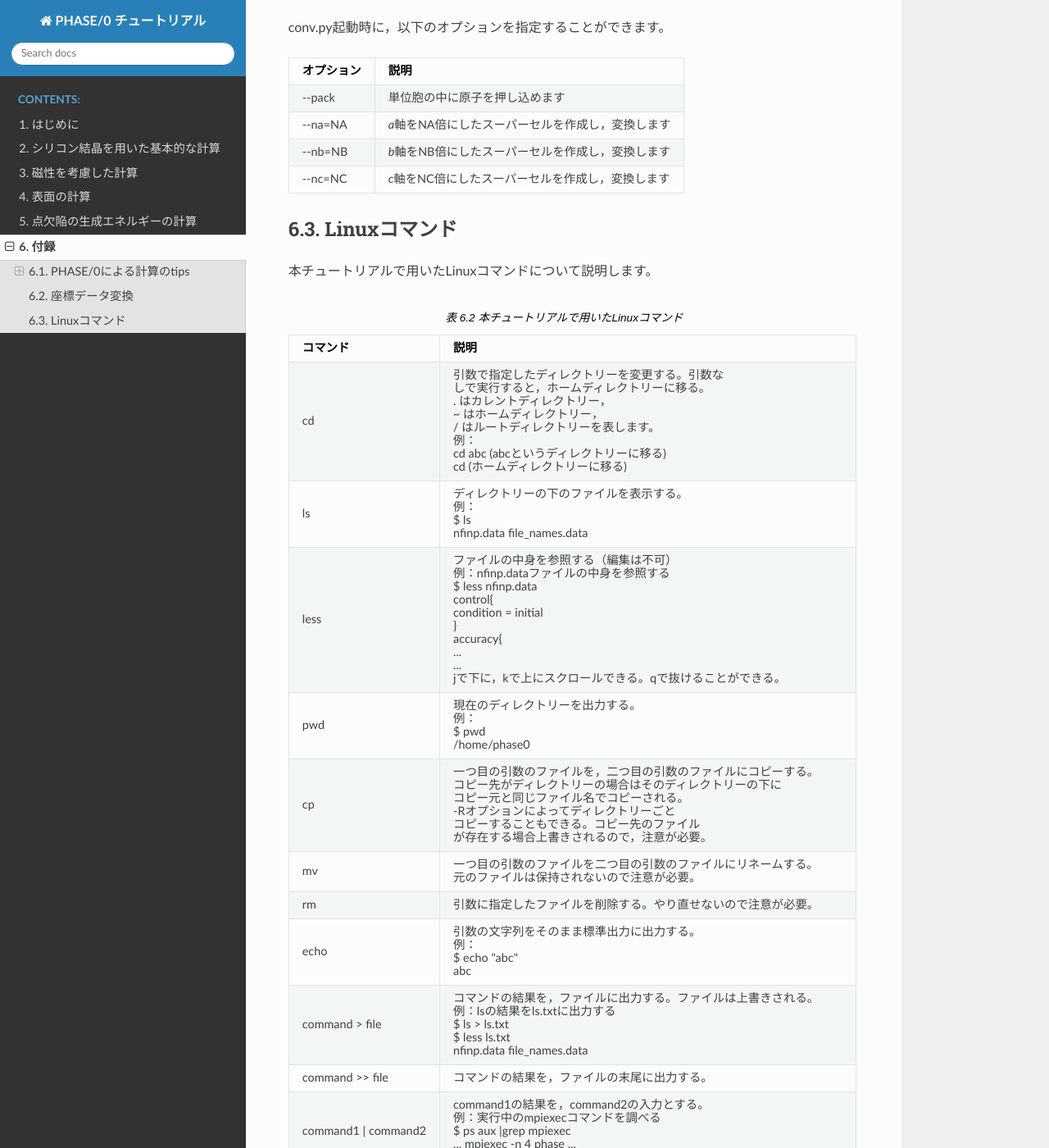
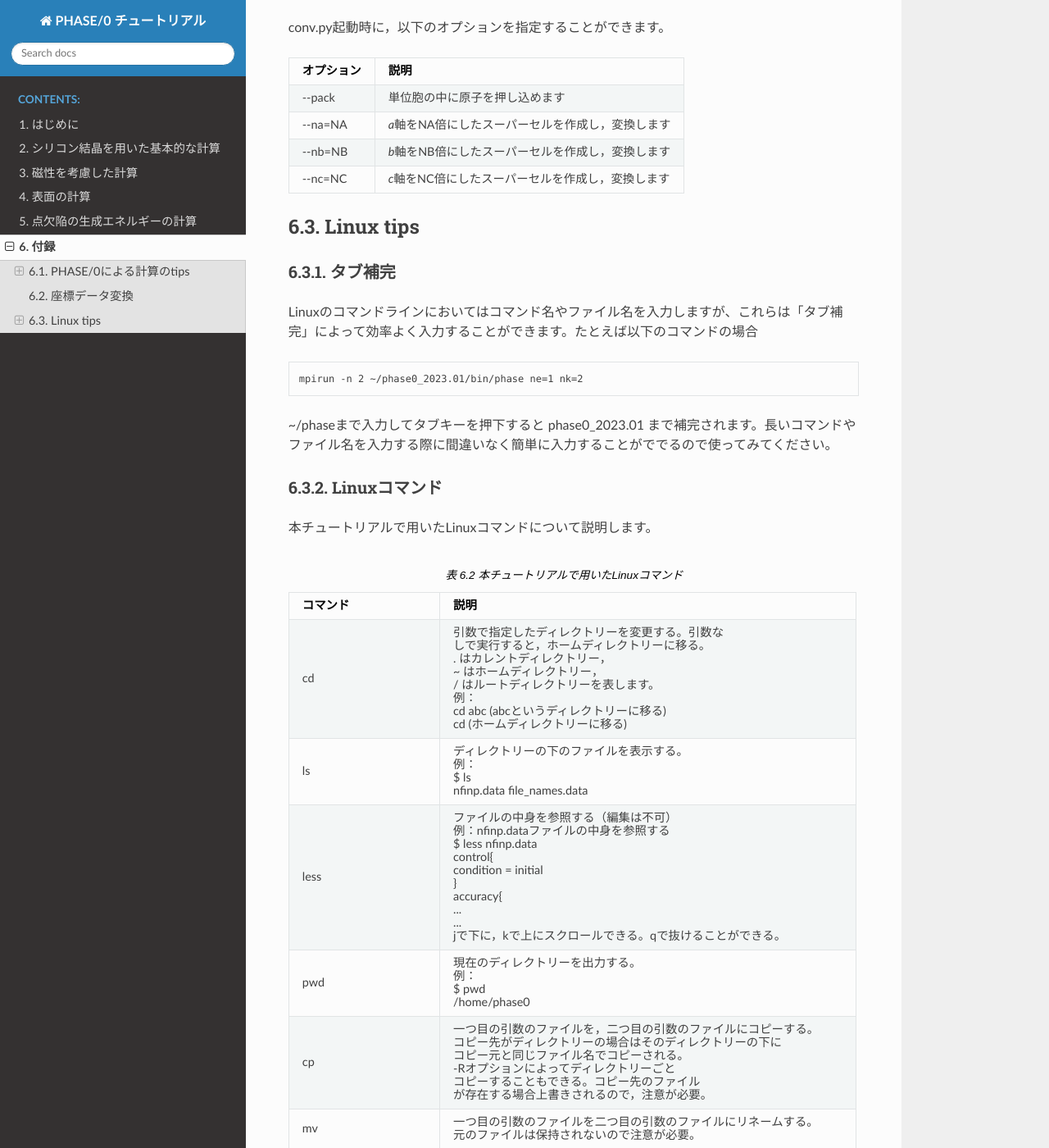
Before and after one commit to Materials-Science-Software-Consortium/phase0_tutorial_wsl, a Sphinx documentation site: the page built from source/sup.rst, in a window 1280 px wide and 1400 px high, scrolled down 6881 px. Shown: the whole window at 82% size. Built offline with Sphinx 7.4.7 and the Read the Docs theme 2.0.0, drawn with Linux system fonts in a browser that asks for light colours; some of the changed text lies outside the part shown.

Commit message:
「タブ補完」の説明を追加

```diff
--- a/source/si.rst
+++ b/source/si.rst
@@ -91,7 +91,7 @@ cube形式で出力するので拡張子をcubeに変更しておいた方が便
 計算の実行
 ~~~~~~~~~~
 
-実際に計算を実行してみましょう。たとえば以下のようなコマンドを用いて計算を起動します。
+実際に計算を実行してみましょう。たとえば以下のようなコマンドを用いて計算を起動します。この際 :ref:`tab_completion` を活用することが推奨されます。
 
 .. parsed-literal::
 
--- a/source/sup.rst
+++ b/source/sup.rst
@@ -313,8 +313,23 @@ conv.py起動時に，以下のオプションを指定することができま
 --nc=NC    *c*\ 軸をNC倍にしたスーパーセルを作成し，変換します
 ========== ===================================================
 
+Linux tips
+----------------
+
+.. _tab_completion:
+
+タブ補完
+~~~~~~~~~~~~~~~~~~~~
+Linuxのコマンドラインにおいてはコマンド名やファイル名を入力しますが、これらは「タブ補完」によって効率よく入力することができます。たとえば以下のコマンドの場合
+
+.. parsed-literal::
+
+   mpirun -n 2 ~/|PHASE020XX.yy|/bin/phase ne=1 nk=2
+
+~/phaseまで入力してタブキーを押下すると |PHASE020XX.yy| まで補完されます。長いコマンドやファイル名を入力する際に間違いなく簡単に入力することがででるので使ってみてください。
+
 Linuxコマンド
--------------
+~~~~~~~~~~~~~~~~~~~~
 本チュートリアルで用いたLinuxコマンドについて説明します。
 
 .. table:: 本チュートリアルで用いたLinuxコマンド
@@ -422,7 +437,7 @@ Linuxコマンド
    |                      |                                              |
    |                      | nfinp.data file_names.data                   |
    +----------------------+----------------------------------------------+
-   | command >> file      | コマンドの結果を，ファイルの末尾に出力する。 |
+   | command >> file      | コマンドの結果を，ファイルの末尾に追加する。 |
    +----------------------+----------------------------------------------+
    | command1 \| command2 | command1の結果を，command2の入力とする。     |
    |                      |                                              |
```
